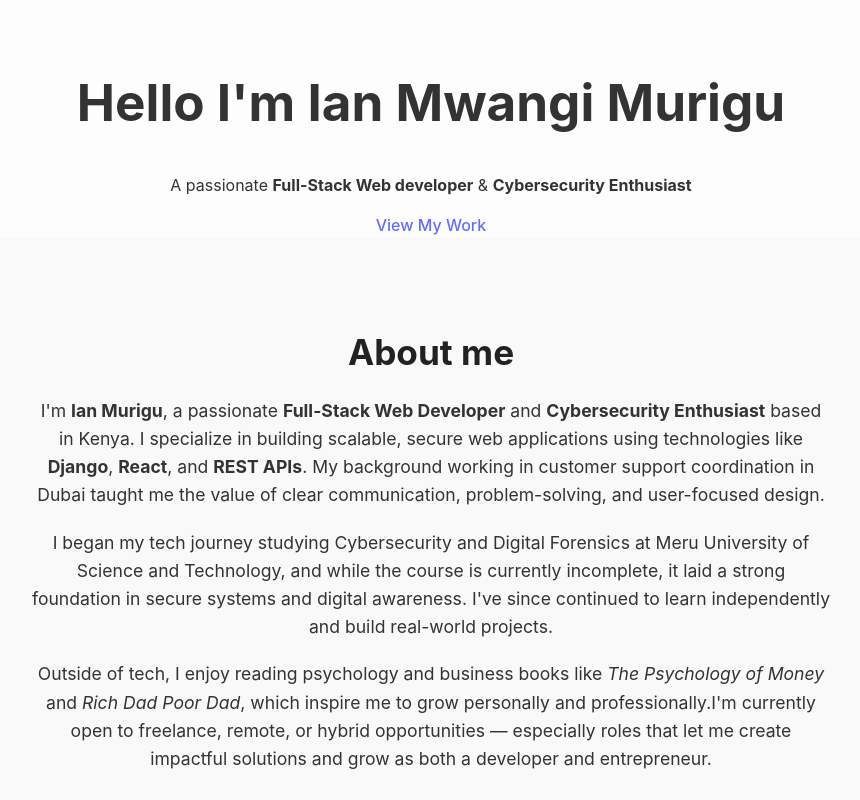
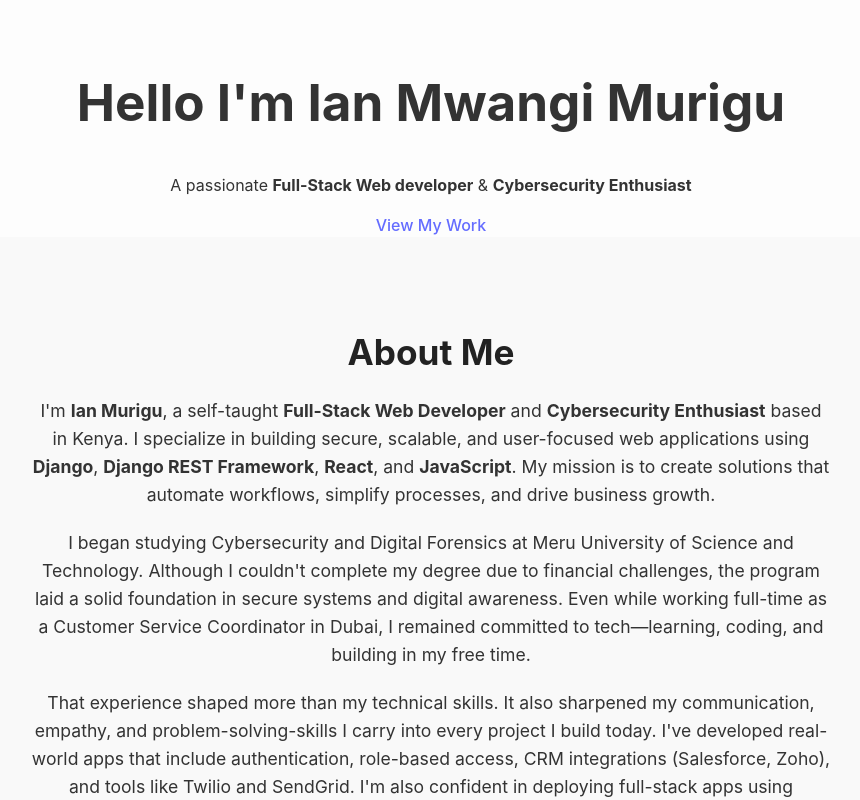
Before and after one commit to Ianmwangi934/Portfolio, a React (Vite) app: page / in a window 1280 px wide. Shown: the top 800 px of the page, without its empty margins (209-1069 px from the left). Built offline with nearby package versions, Linux system fonts and the light colour scheme.

Commit message:
Improved my About

```diff
--- a/src/components/About.jsx
+++ b/src/components/About.jsx
@@ -1,32 +1,35 @@
 import React from "react";
 import './About.css';
 
-const About = () =>{
-    return (
-        <section className="about" id="about">
-        <h2>About me</h2>
-        <p>
-        I'm <strong>Ian Murigu</strong>, a passionate <strong>Full-Stack Web Developer</strong> and <strong>Cybersecurity Enthusiast</strong> based in Kenya.
-        I specialize in building scalable, secure web applications using technologies like <strong>Django</strong>, <strong>React</strong>, and <strong>REST APIs</strong>.
-        My background working in customer support coordination in Dubai taught me the value of clear communication, problem-solving,
-        and user-focused design.
+const About = () => {
+  return (
+    <section className="about" id="about">
+      <h2>About Me</h2>
 
+      <p>
+        I'm <strong>Ian Murigu</strong>, a self-taught <strong>Full-Stack Web Developer</strong> and <strong>Cybersecurity Enthusiast</strong> based in Kenya.
+        I specialize in building secure, scalable, and user-focused web applications using <strong>Django</strong>, <strong>Django REST Framework</strong>, <strong>React</strong>, and <strong>JavaScript</strong>.
+        My mission is to create solutions that automate workflows, simplify processes, and drive business growth.
+      </p>
 
-        </p>
-        <p>
-        I began my tech journey studying Cybersecurity and Digital Forensics at Meru University of Science and Technology, and
-        while the course is currently incomplete, it laid a strong foundation in secure systems and digital awareness.
-        I've since continued to learn independently and build real-world projects.
-        </p>
-        <p>
-        Outside of tech, I enjoy reading psychology and business books like <em>The Psychology of Money</em> and <em>Rich Dad Poor Dad</em>, which inspire me to grow personally
-        and professionally.I'm currently open to freelance, remote, or hybrid opportunities — especially roles that let me create impactful solutions
-        and grow as both a developer and entrepreneur.
-        </p>
+      <p>
+        I began studying Cybersecurity and Digital Forensics at Meru University of Science and Technology.
+        Although I couldn't complete my degree due to financial challenges, the program laid a solid foundation in secure systems and digital awareness.
+        Even while working full-time as a Customer Service Coordinator in Dubai, I remained committed to tech—learning, coding, and building in my free time.
+      </p>
 
+      <p>
+        That experience shaped more than my technical skills. It also sharpened my communication, empathy, and problem-solving-skills I carry into every project I build today.
+        I've developed real-world apps that include authentication, role-based access, CRM integrations (Salesforce, Zoho), and tools like Twilio and SendGrid.
+        I'm also confident in deploying full-stack apps using platforms like Render, Vercel, and Railway.
+      </p>
+
+      <p>
+        Outside of tech, I enjoy reading psychology and business books like <em>The Psychology of Money</em> and <em>Rich Dad Poor Dad</em>, which keep me grounded and growth-oriented.
+        I'm currently open to <strong>freelance, remote, or hybrid opportunities</strong> where I can collaborate with passionate teams and continue evolving as both a developer and entrepreneur.
+      </p>
     </section>
+  );
+};
 
-    );
-
-};
 export default About;
```
